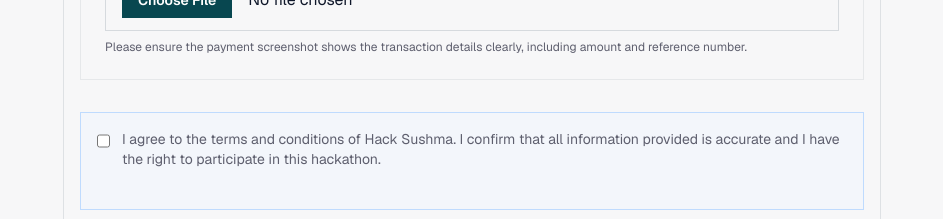
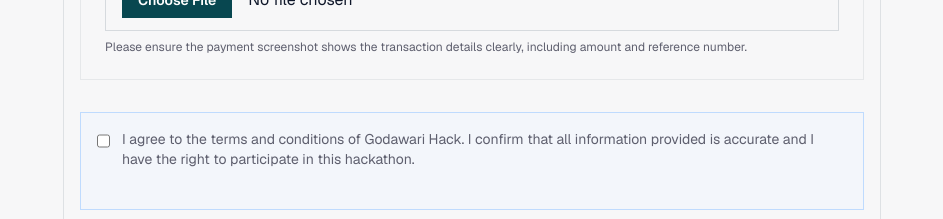
Before and after one commit to Manish-Tamang/godawarihacks, a Next.js app: page /register in a window 1280 px wide. Shown: the part 2660-2879 px from the top of the page, without its empty margins (168-1111 px from the left). Built offline with nearby package versions, Linux system fonts and the light colour scheme.

Commit message:
fix: Update terms and conditions reference in RegisterPage

```diff
--- a/app/register/page.tsx
+++ b/app/register/page.tsx
@@ -494,7 +494,7 @@ export default function RegisterPage() {
                         className="mt-1 w-4 h-4 text-[#084750] border-border-primary rounded focus:ring-[#084750]"
                       />
                       <label htmlFor="terms" className="text-sm text-text-secondary">
-                        I agree to the terms and conditions of Hack Sushma. I confirm that all information provided is accurate and I have the right to participate in this hackathon.
+                        I agree to the terms and conditions of Godawari Hack. I confirm that all information provided is accurate and I have the right to participate in this hackathon.
                       </label>
                     </div>
                     <div className="flex justify-center pt-2">
```
